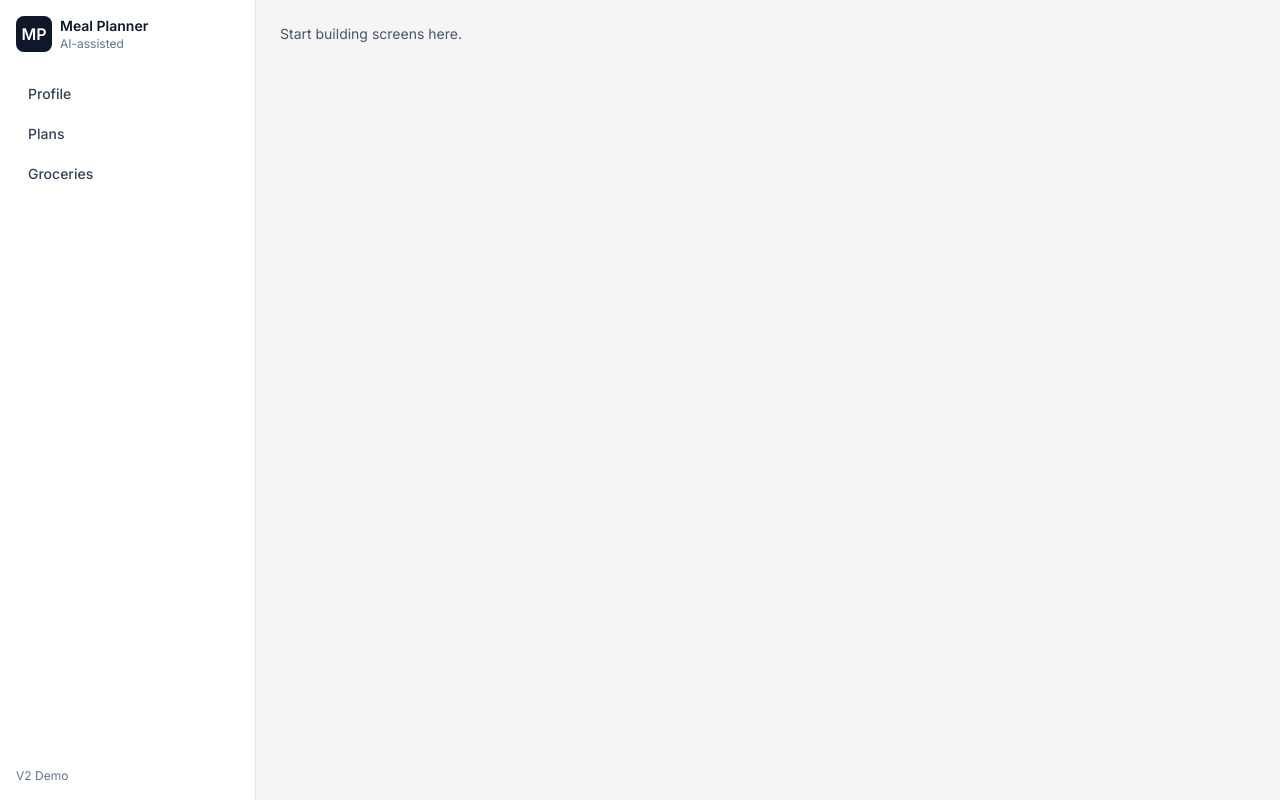
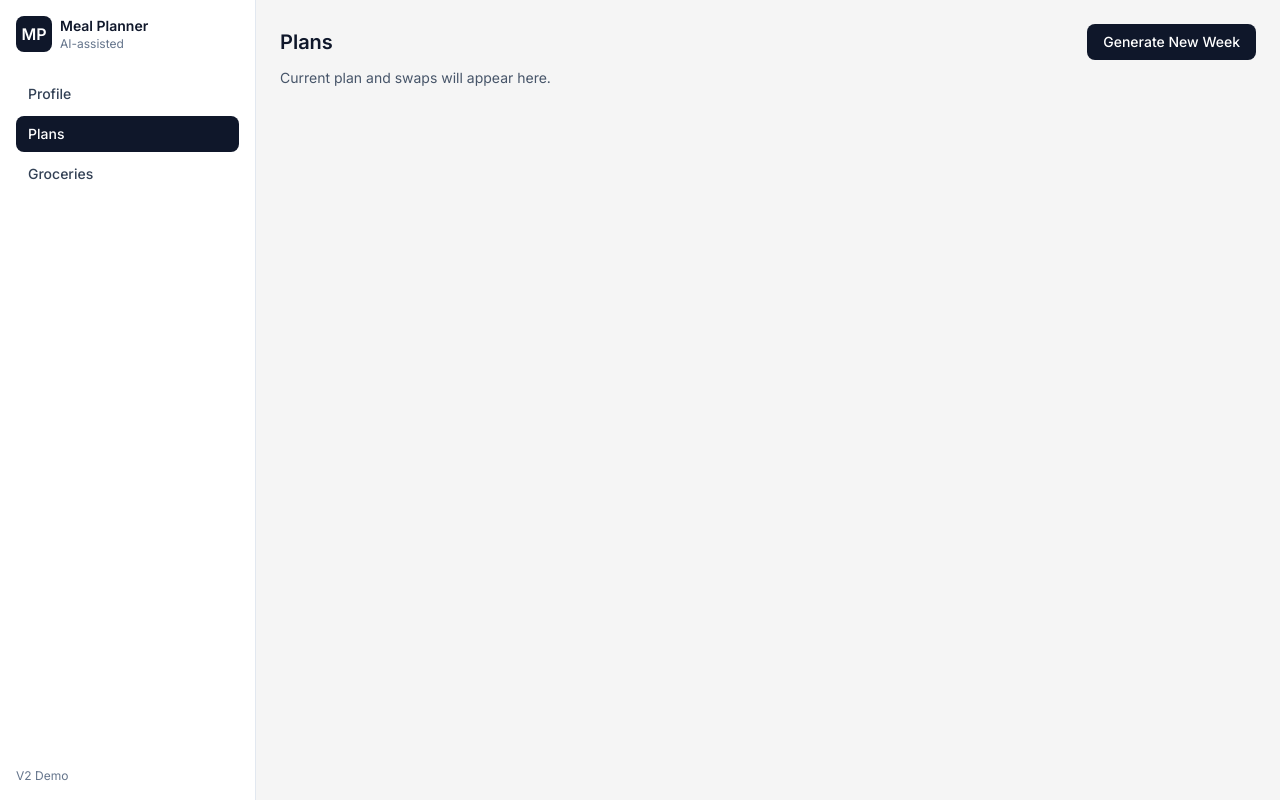
Before and after one commit to Sohaibmeo/ai-agent, a React app in the folder frontend/: page /plans in a window 1280 px wide. Built offline with nearby package versions, Linux system fonts and the light colour scheme; the HTML template or start-up script is replaced by a standard one.

Commit message:
added basic plans + profile + groceries page

```diff
--- a/frontend/package.json
+++ b/frontend/package.json
@@ -10,8 +10,11 @@
     "preview": "vite preview"
   },
   "dependencies": {
+    "@tanstack/react-query": "^5.90.10",
+    "classnames": "^2.5.1",
     "react": "^19.2.0",
-    "react-dom": "^19.2.0"
+    "react-dom": "^19.2.0",
+    "react-router-dom": "^7.9.6"
   },
   "devDependencies": {
     "@eslint/js": "^9.39.1",
--- a/frontend/src/App.tsx
+++ b/frontend/src/App.tsx
@@ -1,11 +1,19 @@
+import { Routes, Route } from 'react-router-dom';
 import { AppShell } from './components/layout/AppShell';
 import { Sidebar } from './components/layout/Sidebar';
+import { ProfilePage } from './pages/ProfilePage';
+import { PlansPage } from './pages/PlansPage';
+import { GroceriesPage } from './pages/GroceriesPage';
 
 function App() {
   return (
-    <div className="min-h-screen bg-neutralBg text-slate-900">
+    <div className="min-h-screen bg-slate-50 text-slate-900">
       <AppShell sidebar={<Sidebar />}>
-        <div className="p-6 text-sm text-slate-600">Start building screens here.</div>
+        <Routes>
+          <Route path="/" element={<ProfilePage />} />
+          <Route path="/plans" element={<PlansPage />} />
+          <Route path="/groceries" element={<GroceriesPage />} />
+        </Routes>
       </AppShell>
     </div>
   );
--- a/frontend/src/components/layout/Sidebar.tsx
+++ b/frontend/src/components/layout/Sidebar.tsx
@@ -1,9 +1,10 @@
+import { NavLink } from 'react-router-dom';
 import { useMemo } from 'react';
 
 const navItems = [
-  { key: 'profile', label: 'Profile' },
-  { key: 'plans', label: 'Plans' },
-  { key: 'groceries', label: 'Groceries' },
+  { key: 'profile', label: 'Profile', to: '/' },
+  { key: 'plans', label: 'Plans', to: '/plans' },
+  { key: 'groceries', label: 'Groceries', to: '/groceries' },
 ];
 
 export function Sidebar() {
@@ -20,12 +21,19 @@ export function Sidebar() {
         </div>
         <nav className="space-y-1">
           {items.map((item) => (
-            <button
+            <NavLink
               key={item.key}
-              className="w-full rounded-lg px-3 py-2 text-left text-sm font-medium text-slate-700 hover:bg-slate-100"
+              to={item.to}
+              className={({ isActive }) =>
+                [
+                  'block w-full rounded-lg px-3 py-2 text-left text-sm font-medium',
+                  isActive ? 'bg-slate-900 text-white' : 'text-slate-700 hover:bg-slate-100',
+                ].join(' ')
+              }
+              end={item.to === '/'}
             >
               {item.label}
-            </button>
+            </NavLink>
           ))}
         </nav>
       </div>
--- a/frontend/src/main.tsx
+++ b/frontend/src/main.tsx
@@ -1,10 +1,18 @@
 import React from 'react';
 import ReactDOM from 'react-dom/client';
+import { BrowserRouter } from 'react-router-dom';
+import { QueryClient, QueryClientProvider } from '@tanstack/react-query';
 import './index.css';
 import App from './App';
 
+const queryClient = new QueryClient();
+
 ReactDOM.createRoot(document.getElementById('root')!).render(
   <React.StrictMode>
-    <App />
+    <QueryClientProvider client={queryClient}>
+      <BrowserRouter>
+        <App />
+      </BrowserRouter>
+    </QueryClientProvider>
   </React.StrictMode>,
 );
--- /dev/null
+++ b/frontend/src/pages/GroceriesPage.tsx
@@ -0,0 +1,8 @@
+export function GroceriesPage() {
+  return (
+    <div className="p-6">
+      <h1 className="text-xl font-semibold text-slate-900">Groceries</h1>
+      <p className="mt-2 text-sm text-slate-600">Shopping list will appear here.</p>
+    </div>
+  );
+}
--- /dev/null
+++ b/frontend/src/pages/PlansPage.tsx
@@ -0,0 +1,13 @@
+export function PlansPage() {
+  return (
+    <div className="p-6">
+      <div className="flex items-center justify-between">
+        <h1 className="text-xl font-semibold text-slate-900">Plans</h1>
+        <button className="rounded-lg bg-slate-900 px-4 py-2 text-sm font-medium text-white hover:bg-slate-800">
+          Generate New Week
+        </button>
+      </div>
+      <p className="mt-2 text-sm text-slate-600">Current plan and swaps will appear here.</p>
+    </div>
+  );
+}
--- /dev/null
+++ b/frontend/src/pages/ProfilePage.tsx
@@ -0,0 +1,8 @@
+export function ProfilePage() {
+  return (
+    <div className="p-6">
+      <h1 className="text-xl font-semibold text-slate-900">Profile</h1>
+      <p className="mt-2 text-sm text-slate-600">Coming soon: profile form.</p>
+    </div>
+  );
+}
```
Also changed, not shown: 1 other file (tests, documents, lock files or other folders).
